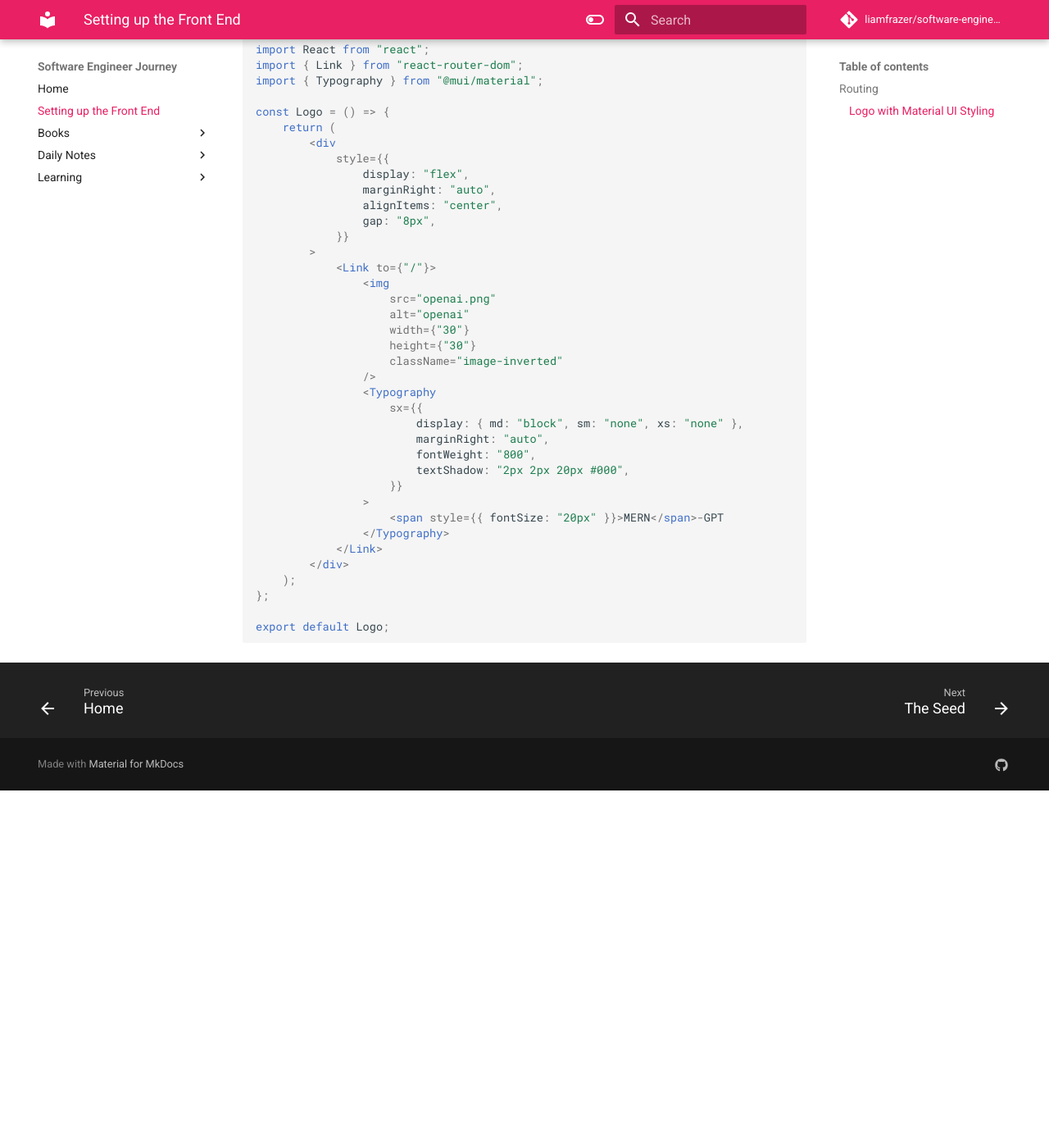
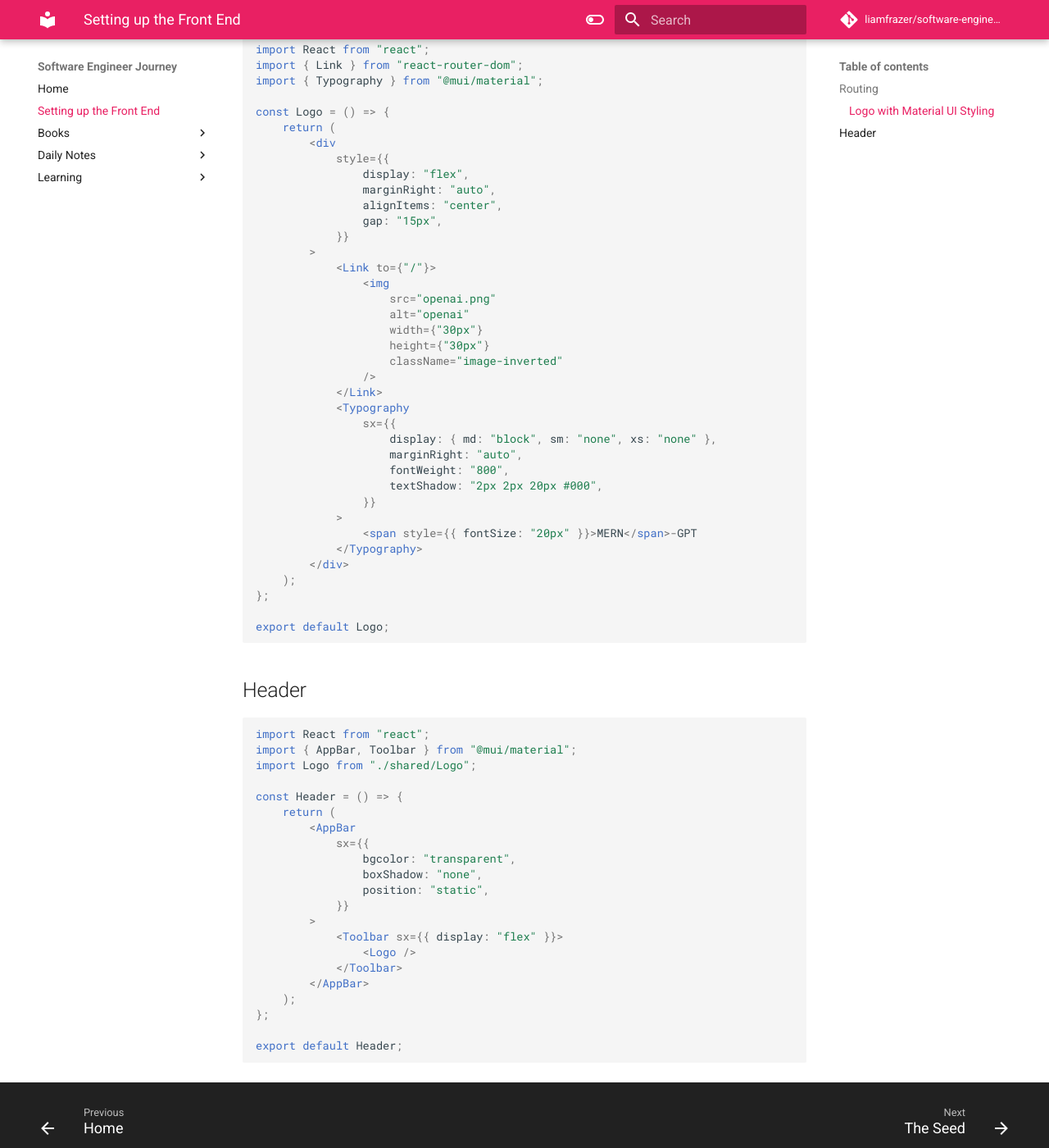
Before and after one commit to liamfrazer/software-engineer-journey, an MkDocs documentation site: the page built from docs/Setting up the Front End.md, in a window 1280 px wide and 1400 px high, scrolled down 1301 px. Shown: the whole window at 82% size. Built offline with MkDocs 1.6.1 and Material for MkDocs 9.7.7, drawn with Linux system fonts in a browser that asks for light colours; comment, search, counter and statistics services are not loaded; before the commit the page ends 2265 px from its top, so only the background shows below that.

Commit message:
vault backup: 2023-12-30 16:15:41

````diff
--- a/docs/Setting up the Front End.md
+++ b/docs/Setting up the Front End.md
@@ -79,28 +79,28 @@ const Logo = () => {
 				display: "flex",
 				marginRight: "auto",
 				alignItems: "center",
-				gap: "8px",
+				gap: "15px",
 			}}
 		>
 			<Link to={"/"}>
 				<img
 					src="openai.png"
 					alt="openai"
-					width={"30"}
-					height={"30"}
+					width={"30px"}
+					height={"30px"}
 					className="image-inverted"
 				/>
-				<Typography
-					sx={{
-						display: { md: "block", sm: "none", xs: "none" },
-						marginRight: "auto",
-						fontWeight: "800",
-						textShadow: "2px 2px 20px #000",
-					}}
-				>
-					<span style={{ fontSize: "20px" }}>MERN</span>-GPT
-				</Typography>
 			</Link>
+			<Typography
+				sx={{
+					display: { md: "block", sm: "none", xs: "none" },
+					marginRight: "auto",
+					fontWeight: "800",
+					textShadow: "2px 2px 20px #000",
+				}}
+			>
+				<span style={{ fontSize: "20px" }}>MERN</span>-GPT
+			</Typography>
 		</div>
 	);
 };
@@ -108,3 +108,30 @@ const Logo = () => {
 export default Logo;
 
 ```
+
+## Header
+
+```jsx
+import React from "react";
+import { AppBar, Toolbar } from "@mui/material";
+import Logo from "./shared/Logo";
+
+const Header = () => {
+	return (
+		<AppBar
+			sx={{
+				bgcolor: "transparent",
+				boxShadow: "none",
+				position: "static",
+			}}
+		>
+			<Toolbar sx={{ display: "flex" }}>
+				<Logo />
+			</Toolbar>
+		</AppBar>
+	);
+};
+
+export default Header;
+
+```
````
